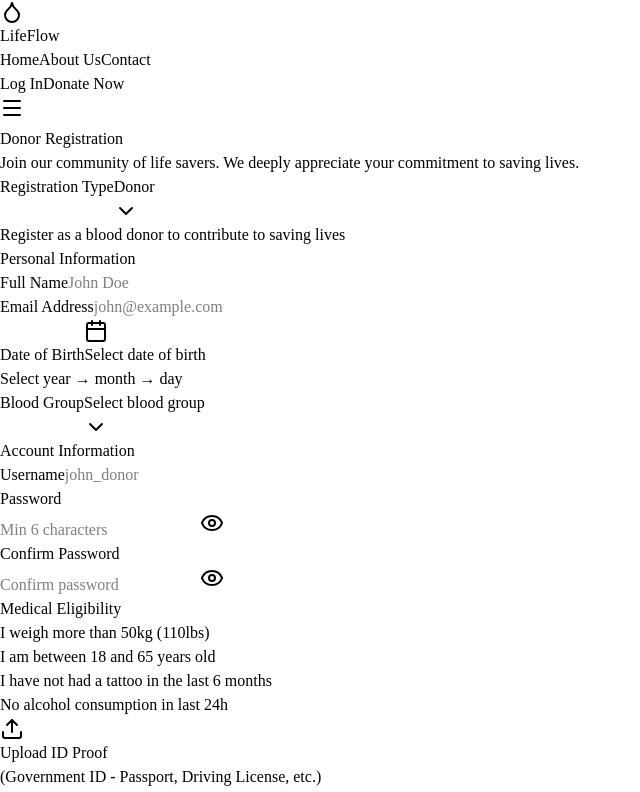
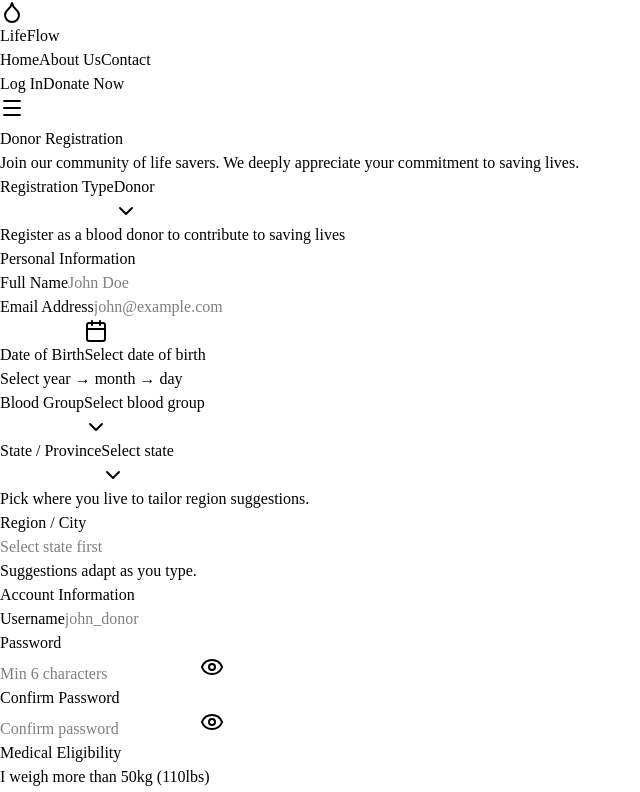
Before and after one commit to geeve-b/Bloodflow-Hub, a React (Vite) app in the folder client/: page /register in a window 1280 px wide. Shown: the top 792 px of the page, without its empty margins (0-640 px from the left). Built offline with nearby package versions, Linux system fonts and the light colour scheme.

Commit message:
Add state and region fields to donor registration; update schema and routes accordingly

```diff
--- a/client/src/pages/RegisterPage.tsx
+++ b/client/src/pages/RegisterPage.tsx
@@ -16,6 +16,20 @@ const API_URL = "http://localhost:3001/api";
 const PENDING_VERIFICATION_KEY = "lifeflow:pendingVerification";
 
 const BLOOD_GROUPS = ["O+", "O-", "A+", "A-", "B+", "B-", "AB+", "AB-"];
+const STATE_REGION_MAP: Record<string, string[]> = {
+  Karnataka: ["Bengaluru", "Mysuru", "Mangaluru", "Hubballi", "Belagavi"],
+  "Tamil Nadu": ["Chennai", "Coimbatore", "Madurai", "Salem", "Tiruchirappalli"],
+  Telangana: ["Hyderabad", "Warangal", "Nizamabad", "Karimnagar"],
+  Kerala: ["Thiruvananthapuram", "Kochi", "Kozhikode", "Thrissur"],
+  Maharashtra: ["Mumbai", "Pune", "Nagpur", "Nashik", "Aurangabad"],
+  Delhi: ["New Delhi", "Dwarka", "Saket", "Karol Bagh"],
+  "Uttar Pradesh": ["Lucknow", "Kanpur", "Varanasi", "Noida"],
+  "West Bengal": ["Kolkata", "Howrah", "Durgapur", "Siliguri"],
+  Gujarat: ["Ahmedabad", "Surat", "Vadodara", "Rajkot"],
+  Rajasthan: ["Jaipur", "Jodhpur", "Udaipur", "Kota"],
+};
+
+const ALL_REGIONS = Object.values(STATE_REGION_MAP).flat();
 
 export default function RegisterPage() {
   const [location, setLocation] = useLocation();
@@ -49,6 +63,8 @@ export default function RegisterPage() {
     email: "",
     dateOfBirth: undefined as Date | undefined,
     bloodGroup: "",
+    state: "",
+    region: "",
     username: "",
     password: "",
     confirmPassword: "",
@@ -66,6 +82,7 @@ export default function RegisterPage() {
 
   const [idProofFile, setIdProofFile] = useState<File | null>(null);
   const [idProofFileName, setIdProofFileName] = useState("");
+  const [isRegionFocused, setRegionFocused] = useState(false);
 
   const handleInputChange = (e: React.ChangeEvent<HTMLInputElement>) => {
     const { name, value } = e.target;
@@ -74,6 +91,25 @@ export default function RegisterPage() {
 
   const handleSelectChange = (value: string) => {
     setFormData(prev => ({ ...prev, bloodGroup: value }));
+  };
+
+  const handleStateSelect = (value: string) => {
+    setFormData(prev => ({ ...prev, state: value, region: "" }));
+  };
+
+  const handleRegionInput = (e: React.ChangeEvent<HTMLInputElement>) => {
+    const { value } = e.target;
+    setFormData(prev => ({ ...prev, region: value }));
+  };
+
+  const handleRegionSuggestionSelect = (value: string) => {
+    setFormData(prev => ({ ...prev, region: value }));
+    setRegionFocused(false);
+  };
+
+  const handleRegionFocus = () => setRegionFocused(true);
+  const handleRegionBlur = () => {
+    setTimeout(() => setRegionFocused(false), 120);
   };
 
   const handleDateSelect = (date: Date | undefined) => {
@@ -91,6 +127,27 @@ export default function RegisterPage() {
       setIdProofFileName(file.name);
     }
   };
+
+  const stateOptions = Object.keys(STATE_REGION_MAP);
+  const regionPool =
+    formData.state && STATE_REGION_MAP[formData.state]
+      ? STATE_REGION_MAP[formData.state]
+      : ALL_REGIONS;
+  const normalizedRegionInput = formData.region.trim().toLowerCase();
+  let regionSuggestions = regionPool.filter((region) =>
+    normalizedRegionInput
+      ? region.toLowerCase().includes(normalizedRegionInput)
+      : true,
+  );
+
+  if (normalizedRegionInput && formData.region.trim()) {
+    const hasExactMatch = regionSuggestions.some(
+      (region) => region.toLowerCase() === normalizedRegionInput,
+    );
+    if (!hasExactMatch) {
+      regionSuggestions = [formData.region.trim(), ...regionSuggestions];
+    }
+  }
 
   const handleSubmit = async (e: React.FormEvent<HTMLFormElement>) => {
     e.preventDefault();
@@ -113,6 +170,16 @@ export default function RegisterPage() {
         toast({
           title: "Error",
           description: "You must meet all medical eligibility requirements",
+          variant: "destructive",
+        });
+        setLoading(false);
+        return;
+      }
+
+      if (!formData.state || !formData.region) {
+        toast({
+          title: "Error",
+          description: "Please select your state and region",
           variant: "destructive",
         });
         setLoading(false);
@@ -145,6 +212,8 @@ export default function RegisterPage() {
           firstName: firstName || "",
           lastName: lastName || "",
           bloodType: formData.bloodGroup,
+          state: formData.state,
+          region: formData.region,
         }),
       });
 
@@ -321,6 +390,67 @@ export default function RegisterPage() {
                       </SelectContent>
                     </Select>
                   </div>
+
+                  {/* State */}
+                  <div className="space-y-2">
+                    <Label htmlFor="state" className="text-sm font-medium text-slate-700">
+                      State / Province
+                    </Label>
+                    <Select value={formData.state} onValueChange={handleStateSelect}>
+                      <SelectTrigger className="rounded-lg border-slate-200 shadow-sm focus:ring-2 focus:ring-pink-500 focus:border-transparent">
+                        <SelectValue placeholder="Select state" />
+                      </SelectTrigger>
+                      <SelectContent className="rounded-lg shadow-lg max-h-60 overflow-auto">
+                        {stateOptions.map((state) => (
+                          <SelectItem key={state} value={state}>
+                            {state}
+                          </SelectItem>
+                        ))}
+                      </SelectContent>
+                    </Select>
+                    <p className="text-xs text-slate-500">
+                      Pick where you live to tailor region suggestions.
+                    </p>
+                  </div>
+
+                  {/* Region */}
+                  <div className="space-y-2">
+                    <Label htmlFor="region" className="text-sm font-medium text-slate-700">
+                      Region / City
+                    </Label>
+                    <div className="relative">
+                      <Input
+                        id="region"
+                        name="region"
+                        type="text"
+                        placeholder={formData.state ? "Start typing your city" : "Select state first"}
+                        value={formData.region}
+                        onChange={handleRegionInput}
+                        onFocus={handleRegionFocus}
+                        onBlur={handleRegionBlur}
+                        disabled={!formData.state}
+                        className="rounded-lg border-slate-200 shadow-sm focus:ring-2 focus:ring-pink-500 focus:border-transparent"
+                      />
+                      {isRegionFocused && regionSuggestions.length > 0 && (
+                        <div className="absolute z-10 mt-1 w-full overflow-hidden rounded-md border border-slate-200 bg-white shadow-lg">
+                          {regionSuggestions.map((suggestion) => (
+                            <button
+                              key={suggestion}
+                              type="button"
+                              className="block w-full px-3 py-2 text-left text-sm text-slate-700 hover:bg-slate-100"
+                              onMouseDown={(event) => event.preventDefault()}
+                              onClick={() => handleRegionSuggestionSelect(suggestion)}
+                            >
+                              {suggestion}
+                            </button>
+                          ))}
+                        </div>
+                      )}
+                    </div>
+                    <p className="text-xs text-slate-500">
+                      Suggestions adapt as you type.
+                    </p>
+                  </div>
                 </div>
               </div>
 
--- a/shared/schema.ts
+++ b/shared/schema.ts
@@ -78,6 +78,8 @@ export const donorSchema = z.object({
   bloodType: z.enum(["O+", "O-", "A+", "A-", "B+", "B-", "AB+", "AB-"]),
   phone: z.string(),
   address: z.string(),
+  state: z.string().optional(),
+  region: z.string().optional(),
   lastDonationDate: z.date().optional(),
   isActive: z.boolean().default(true),
   createdAt: z.date().default(() => new Date()),
@@ -91,6 +93,8 @@ export const insertDonorSchema = donorSchema.pick({
   bloodType: true,
   phone: true,
   address: true,
+  state: true,
+  region: true,
 });
 
 // ==================== STAFF SCHEMA ====================
```
Also changed, not shown: 1 other file (tests, documents, lock files or other folders).
